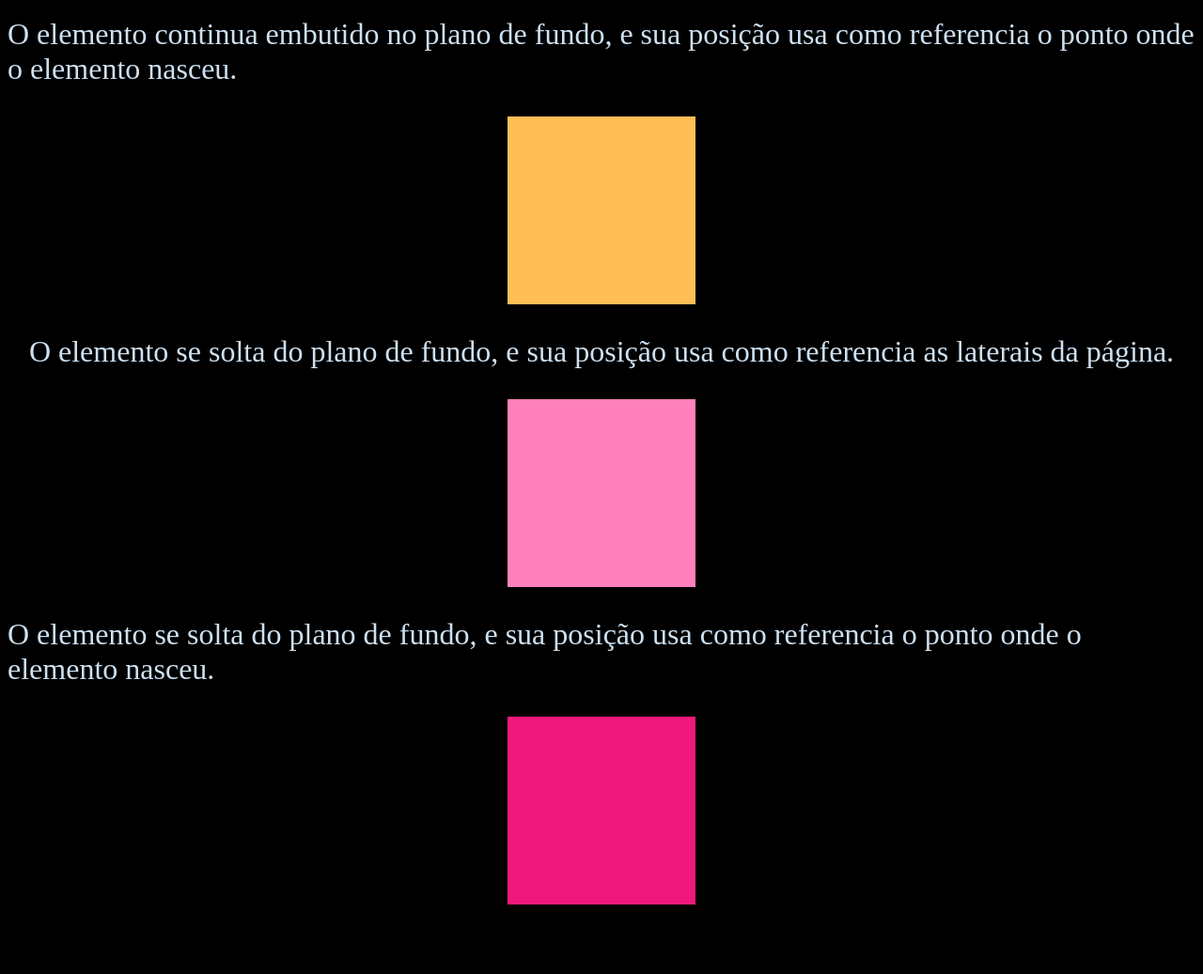
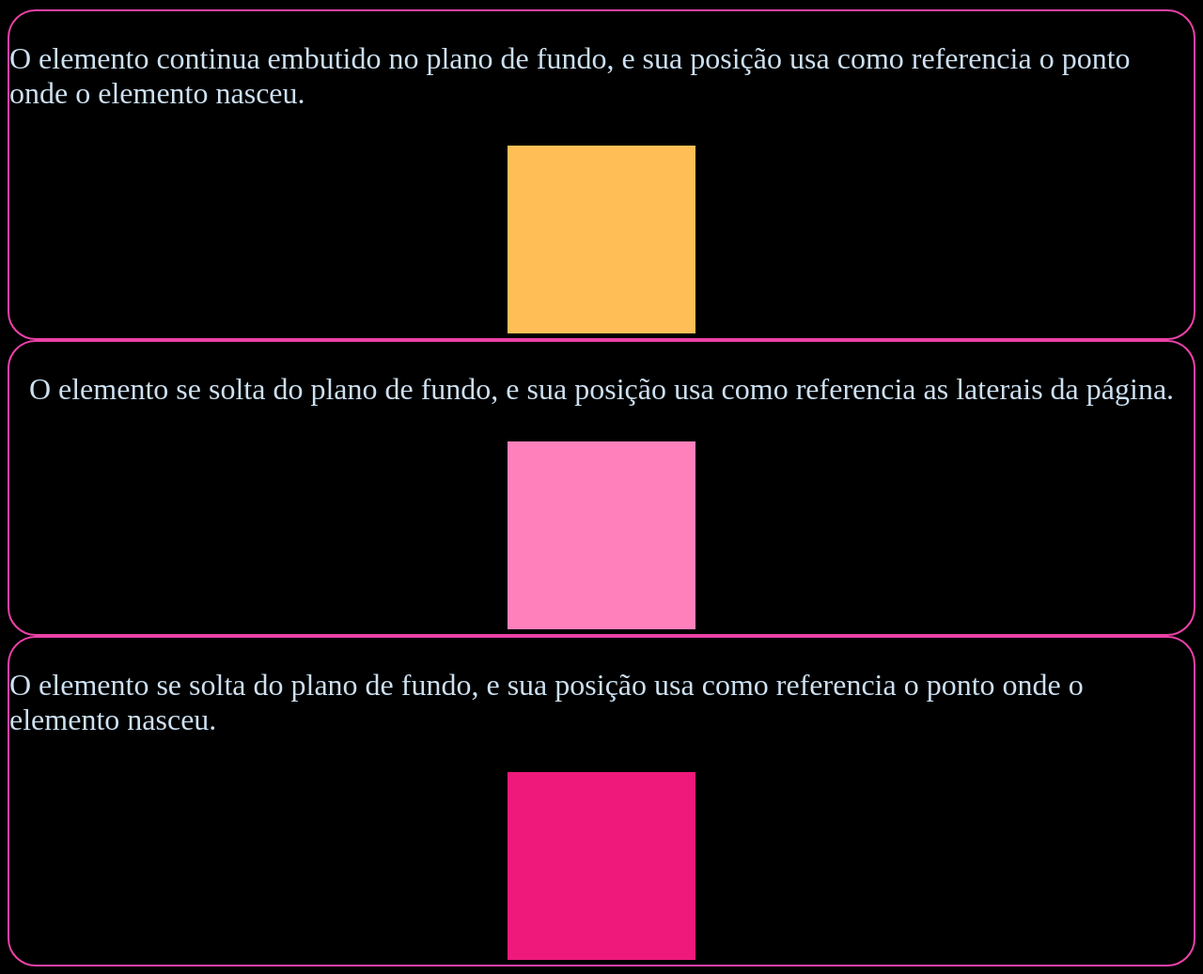
Before and after one commit to FranPastori/position, a plain HTML site: page index.html in a window 1280 px wide. Shown: the part 1390-2427 px from the top of the page at 94% size. Before the commit the page ends 2361 px from the top, so only its background shows below. Drawn offline with Linux system fonts and the light colour scheme.

Commit message:
espaçamento

```diff
--- a/style.css
+++ b/style.css
@@ -17,30 +17,41 @@ span{
 .imagem__teste{
 width: 200px;
 height: 200px;
+margin: 5px;
 }
 .container__static{
 display: flex;
 align-items: center;
 flex-direction: column;
+border: 2px solid rgb(235, 65, 167);
+    border-radius: 30px;
 }
 .container__absolute{
     display: flex;
     align-items: center;
     flex-direction: column;
+    border: 2px solid rgb(235, 65, 167);
+    border-radius: 30px;
 
 }
 .container__relative{
     display: flex;
     align-items: center;
     flex-direction: column;
+    border: 2px solid rgb(235, 65, 167);
+    border-radius: 30px;
 }
 .container__fixed{
     display: flex;
     align-items: center;
     flex-direction: column;
+    border: 2px solid rgb(235, 65, 167);
+    border-radius: 30px;
 }
 .container__sticky{
     display: flex;
     align-items: center;
     flex-direction: column;
+    border: 2px solid rgb(235, 65, 167);
+    border-radius: 30px;
 }
```
